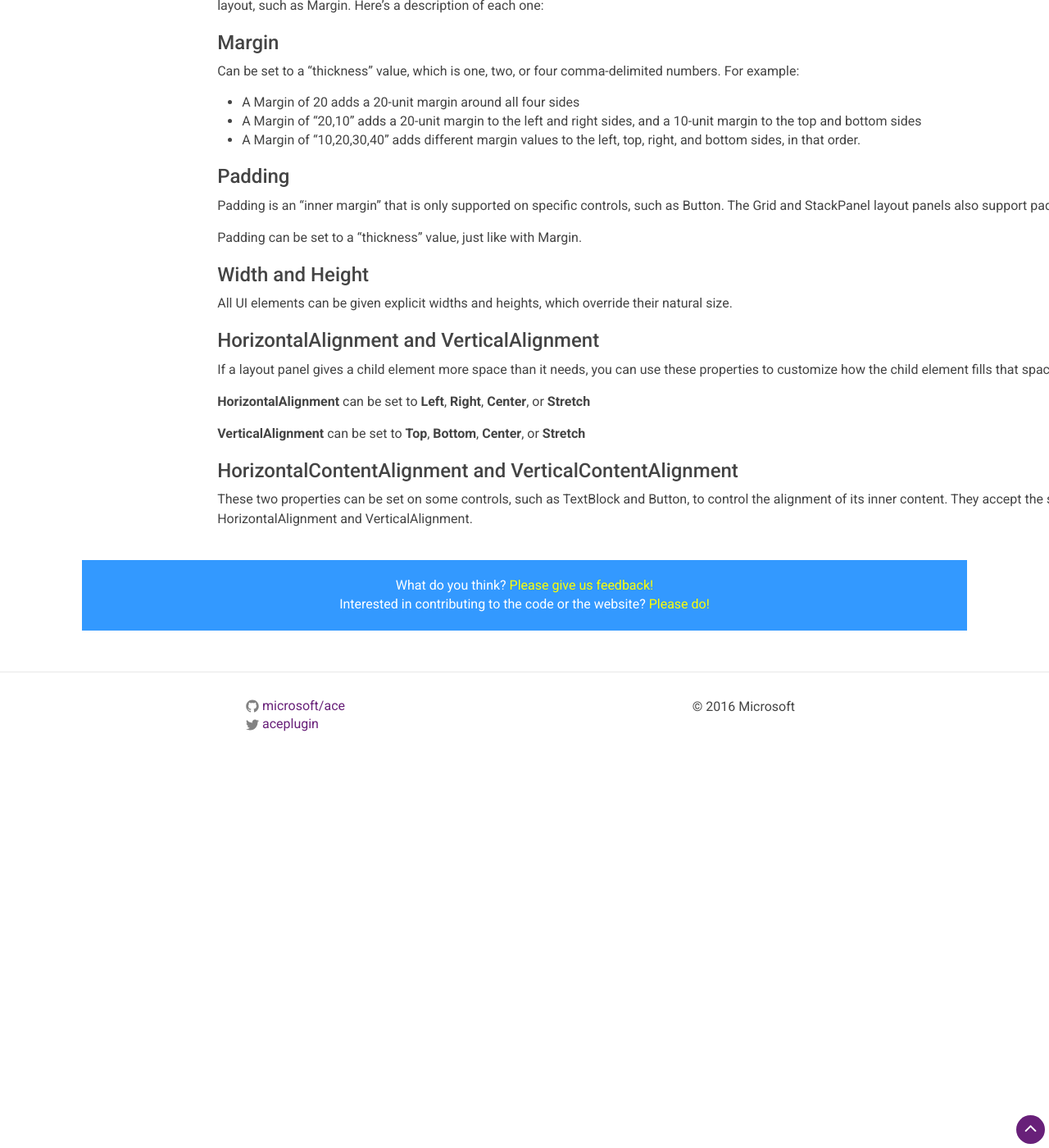
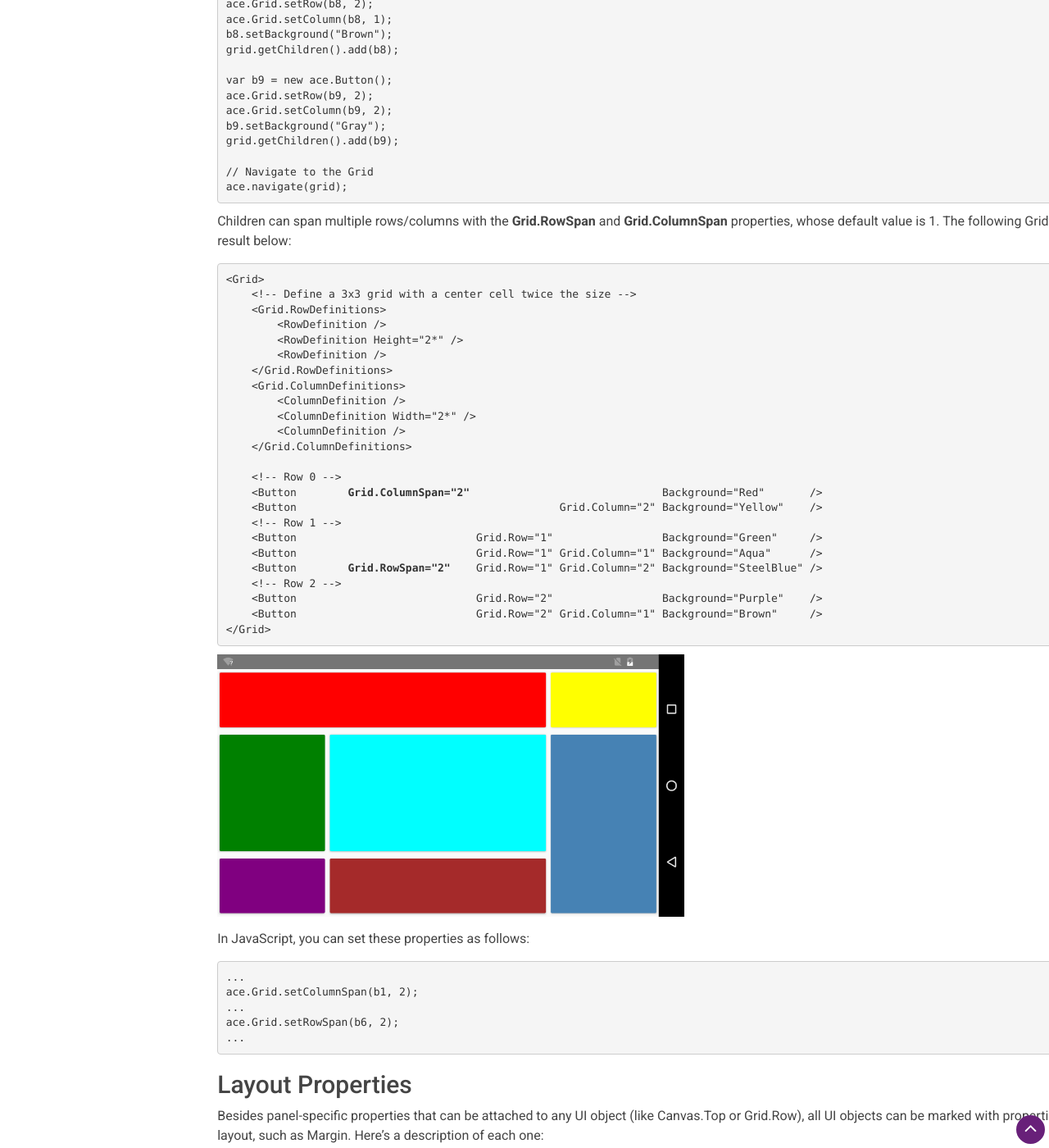
Before and after one commit to microsoft/ace, a Jekyll site: the page built from docs/td_layout.md, in a window 1280 px wide and 1400 px high, scrolled down 3196 px. Shown: the whole window at 82% size. Built offline with Jekyll 4.4.1, drawn with Linux system fonts in a browser that asks for light colours; before the commit the page ends 4131 px from its top, so only the background shows below that; some of the changed text lies outside the part shown.

Commit message:
Layout topic enhancements

```diff
--- a/docs/td_layout.md
+++ b/docs/td_layout.md
@@ -100,7 +100,11 @@
 &lt;/Grid>
 </pre>
 
-And here's the same example purely in JavaScript:
+If you navigate to this markup file, you get the following result, which stretches to fill the screen regardless of size/orientation:
+
+<img width="50%" src="/ace/assets/images/docs/layout/grid-android.png"/>
+
+Here's the same example purely in JavaScript, which produces the identical result with no markup involved:
 
 <pre>
 var grid = new ace.Grid();
@@ -165,7 +169,47 @@
 ace.navigate(grid);
 </pre>
 
-Children can span multiple rows/columns with the <b>Grid.RowSpan</b> and <b>Grid.ColumnSpan</b> properties, whose default value is 1.
+Children can span multiple rows/columns with the <b>Grid.RowSpan</b> and <b>Grid.ColumnSpan</b> properties, whose default value is 1. The following Grid produces
+the result below:
+
+<pre>
+&lt;Grid>
+    &lt;!-- Define a 3x3 grid with a center cell twice the size -->
+    &lt;Grid.RowDefinitions>
+        &lt;RowDefinition />
+        &lt;RowDefinition Height="2*" />
+        &lt;RowDefinition />
+    &lt;/Grid.RowDefinitions>
+    &lt;Grid.ColumnDefinitions>
+        &lt;ColumnDefinition />
+        &lt;ColumnDefinition Width="2*" />
+        &lt;ColumnDefinition />
+    &lt;/Grid.ColumnDefinitions>
+
+    &lt;!-- Row 0 -->
+    &lt;Button        <b>Grid.ColumnSpan="2"</b>                              Background="Red"       />
+    &lt;Button                                         Grid.Column="2" Background="Yellow"    />
+    &lt;!-- Row 1 -->
+    &lt;Button                            Grid.Row="1"                 Background="Green"     />
+    &lt;Button                            Grid.Row="1" Grid.Column="1" Background="Aqua"      />
+    &lt;Button        <b>Grid.RowSpan="2"</b>    Grid.Row="1" Grid.Column="2" Background="SteelBlue" />
+    &lt;!-- Row 2 -->
+    &lt;Button                            Grid.Row="2"                 Background="Purple"    />
+    &lt;Button                            Grid.Row="2" Grid.Column="1" Background="Brown"     />
+&lt;/Grid>
+</pre>
+
+<img width="50%" src="/ace/assets/images/docs/layout/grid-span-android.png"/>
+
+In JavaScript, you can set these properties as follows:
+
+<pre>
+...
+ace.Grid.setColumnSpan(b1, 2);
+...
+ace.Grid.setRowSpan(b6, 2);
+...
+</pre>
 
 <a name="two"/>
 
```
Also changed, not shown: assets/images/docs/layout/grid-android.png (added), assets/images/docs/layout/grid-span-android.png (added).
